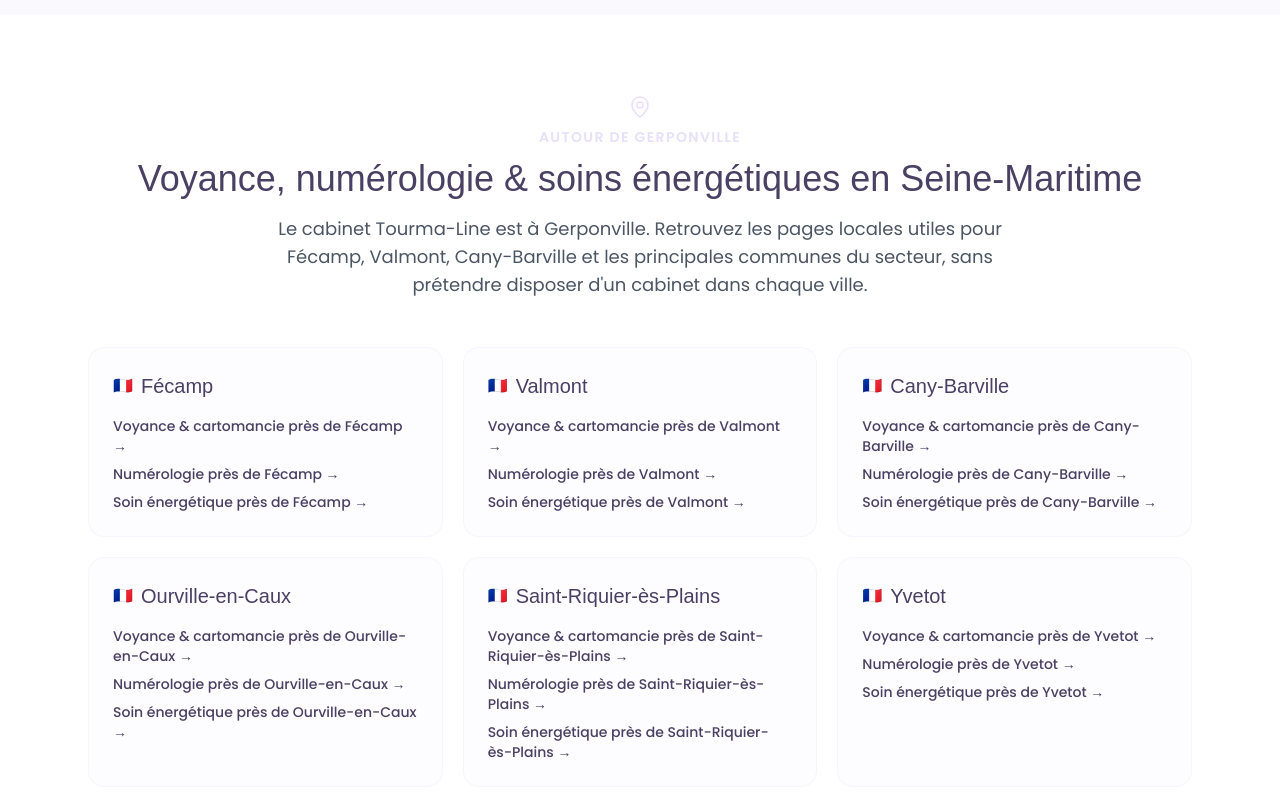
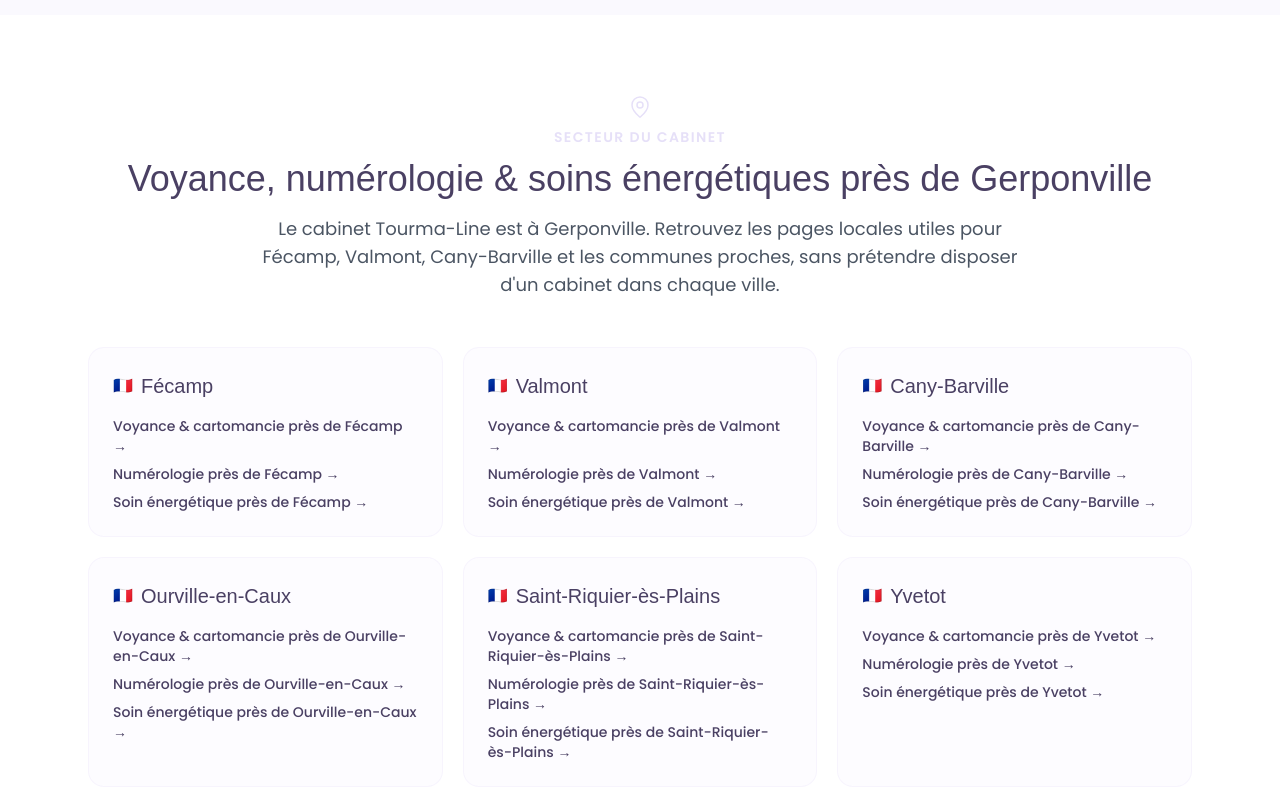
Before and after one commit to Creativityliberty/Tourma-line, a React (Vite) app: page / in a window 1280 px wide. Shown: the part 8700-9500 px from the top of the page. Built offline with nearby package versions, Linux system fonts and the light colour scheme; a web font is replaced by a local one.

Commit message:
seo: restrict homepage city links to genuinely nearby communes

```diff
--- a/src/components/sections/CityLinks.tsx
+++ b/src/components/sections/CityLinks.tsx
@@ -10,6 +10,17 @@ const localServiceLinks = [
   { slug: "soin-lahochi", label: "Soin énergétique" },
 ];
 
+const nearbySlugs = new Set([
+  "fecamp",
+  "valmont",
+  "cany-barville",
+  "ourville-en-caux",
+  "saint-riquier-es-plains",
+  "yvetot",
+]);
+
+const nearbyCities = localCities.filter((city) => nearbySlugs.has(city.slug));
+
 export const CityLinks = () => {
   return (
     <section id="consultations-france" className="py-20 bg-white overflow-hidden">
@@ -19,21 +30,21 @@ export const CityLinks = () => {
             <div className="flex flex-col items-center mb-3">
               <MapPinIcon className="w-6 h-6 text-brand-lilas mb-2" />
               <p className="text-brand-lilas text-sm font-semibold uppercase tracking-widest">
-                Autour de Gerponville
+                Secteur du cabinet
               </p>
             </div>
             <h2 className="text-3xl sm:text-4xl font-display text-brand-dark mb-4">
-              Voyance, numérologie & soins énergétiques en Seine-Maritime
+              Voyance, numérologie & soins énergétiques près de Gerponville
             </h2>
             <p className="text-lg text-gray-600 max-w-3xl mx-auto">
               Le cabinet Tourma-Line est à Gerponville. Retrouvez les pages locales utiles
-              pour Fécamp, Valmont, Cany-Barville et les principales communes du secteur,
-              sans prétendre disposer d'un cabinet dans chaque ville.
+              pour Fécamp, Valmont, Cany-Barville et les communes proches, sans prétendre
+              disposer d'un cabinet dans chaque ville.
             </p>
           </div>
 
           <div className="grid sm:grid-cols-2 lg:grid-cols-3 gap-5 mb-14">
-            {localCities.map((city) => (
+            {nearbyCities.map((city) => (
               <article
                 key={city.slug}
                 className="rounded-2xl border border-brand-lilas/30 bg-brand-lilas/10 p-6"
```
